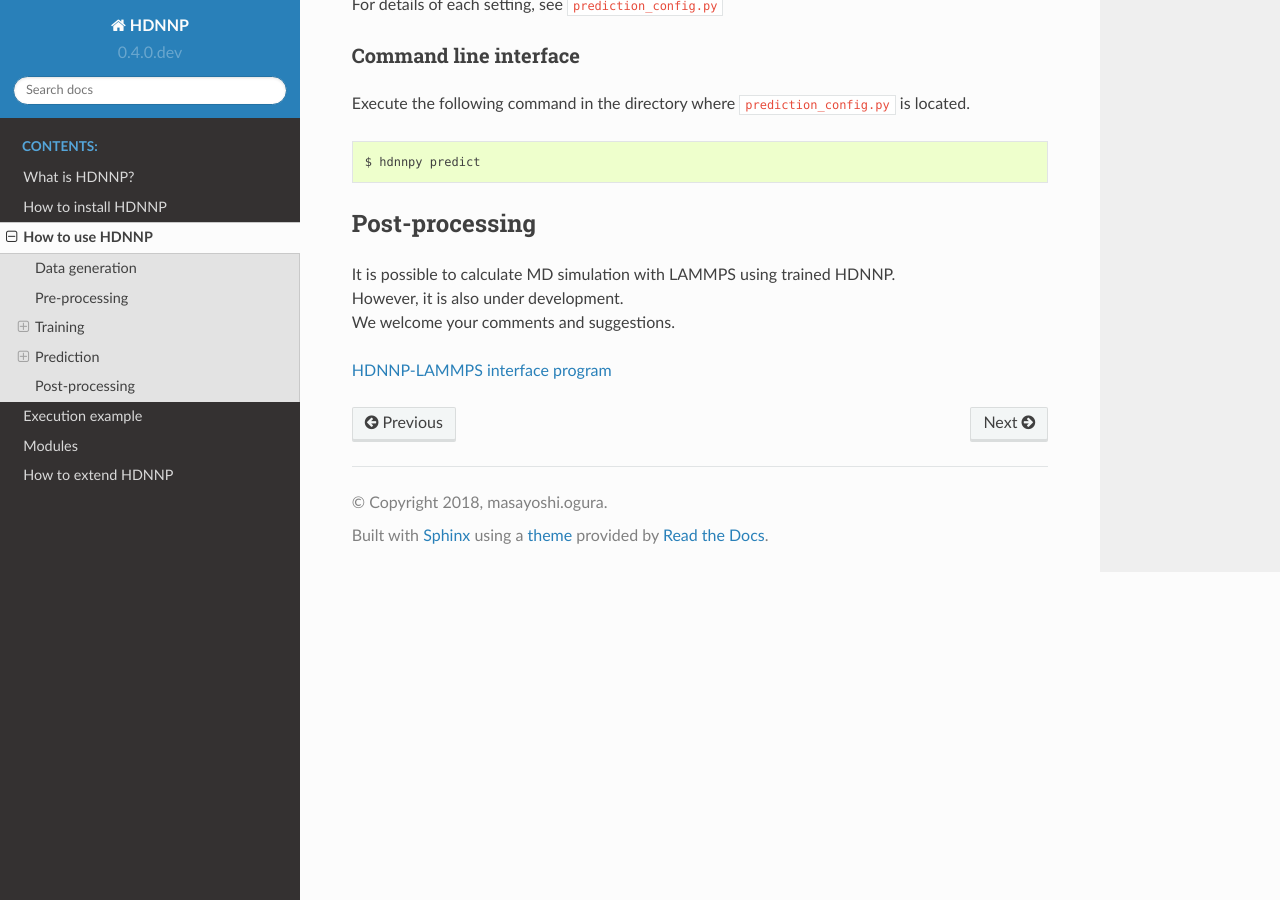
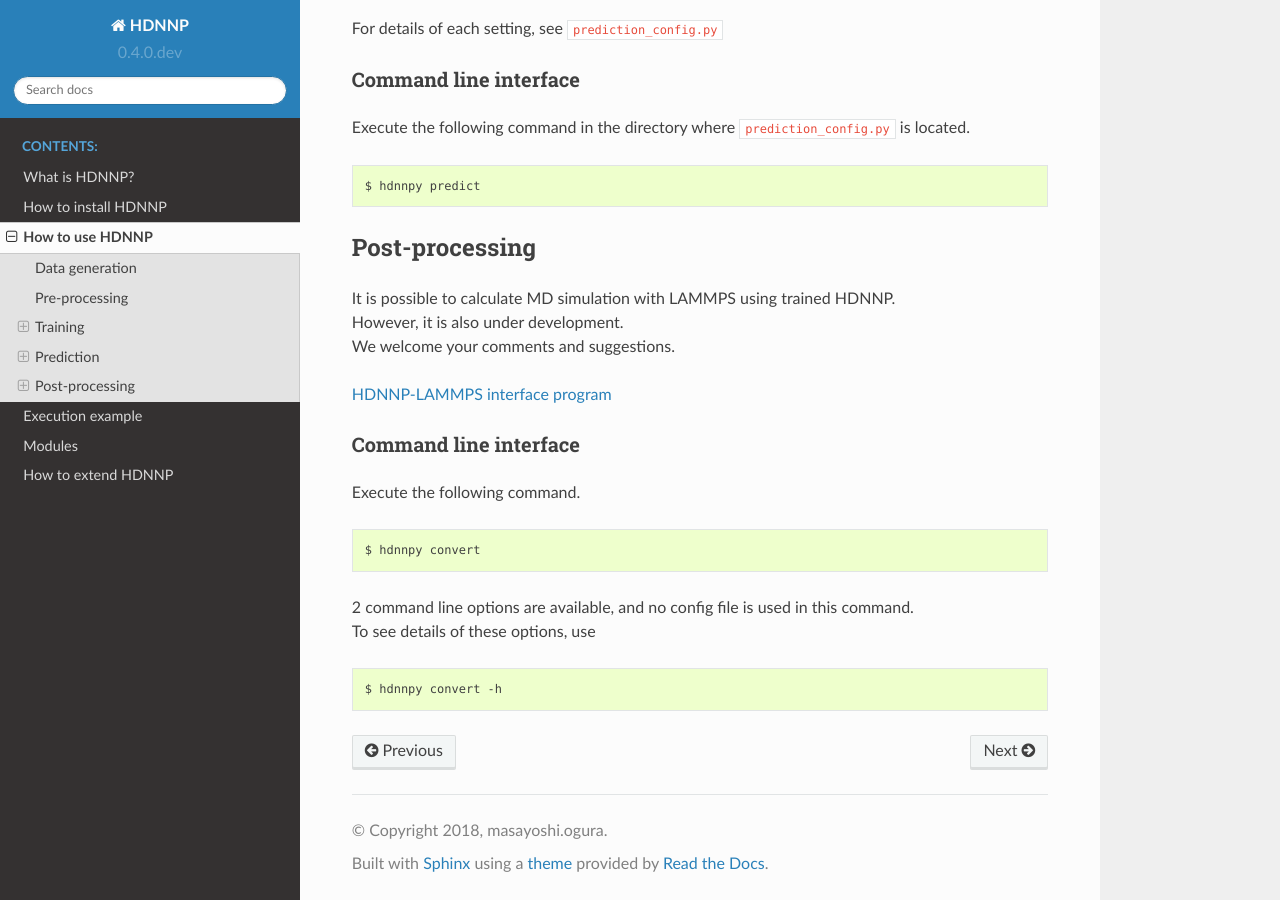
Before and after one commit to masayoshi-ogura/HDNNP, a Sphinx documentation site: the page built from docs/source/usage.rst, in a window 1280 px wide and 900 px high, scrolled down 2206 px. Built offline with Sphinx 7.4.7 and the Read the Docs theme 2.0.0, drawn with Linux system fonts in a browser that asks for light colours; some of the changed text lies outside the part shown.

Commit message:
updated documentation

```diff
--- a/docs/source/usage.rst
+++ b/docs/source/usage.rst
@@ -119,3 +119,20 @@ Post-processing
 | We welcome your comments and suggestions.
 
 `HDNNP-LAMMPS interface program <https://github.com/ogura-edu/HDNNP-LAMMPS.git>`_
+
+
+Command line interface
+^^^^^^^^^^^^^^^^^^^^^^
+
+Execute the following command.
+
+::
+
+    $ hdnnpy convert
+
+| 2 command line options are available, and no config file is used in this command.
+| To see details of these options, use
+
+::
+
+    $ hdnnpy convert -h
```
Also changed, not shown: 1 other file.
